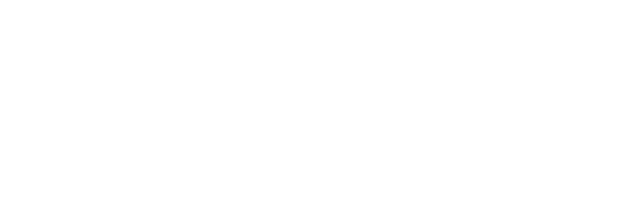
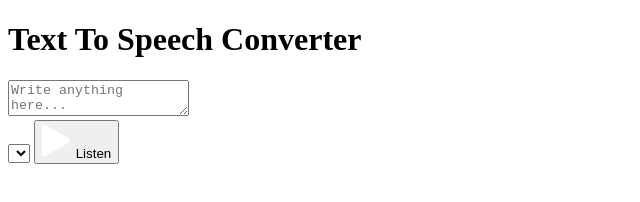
Before and after one commit to Harjot2552/text-to-speech, a plain HTML site: page index.html in a window 1280 px wide. Shown: the whole page, without its empty margins (0-640 px from the left). Drawn offline with Linux system fonts and the light colour scheme.

Commit message:
Creratd the basic HTML structure, made the textarea for the user's input and made the select tag so that user can select the different kind of voices options will be populate with the javascript

```diff
--- a/index.html
+++ b/index.html
@@ -1,12 +1,22 @@
 <!DOCTYPE html>
 <html lang="en">
+
 <head>
     <meta charset="UTF-8">
     <meta name="viewport" content="width=device-width, initial-scale=1.0">
     <title>Text To Speech</title>
     <link rel="stylesheet" href="style.css">
 </head>
+
 <body>
+    <div class="hero">
+        <h1>Text To Speech <span>Converter</span> </h1>
+        <textarea placeholder="Write anything here..."></textarea>
+        <div class="row">
+            <select></select>
+            <button> <img src="images/play.png" alt=""> Listen</button>
+        </div>
+    </div>
+</body>
 
-</body>
 </html>
```
